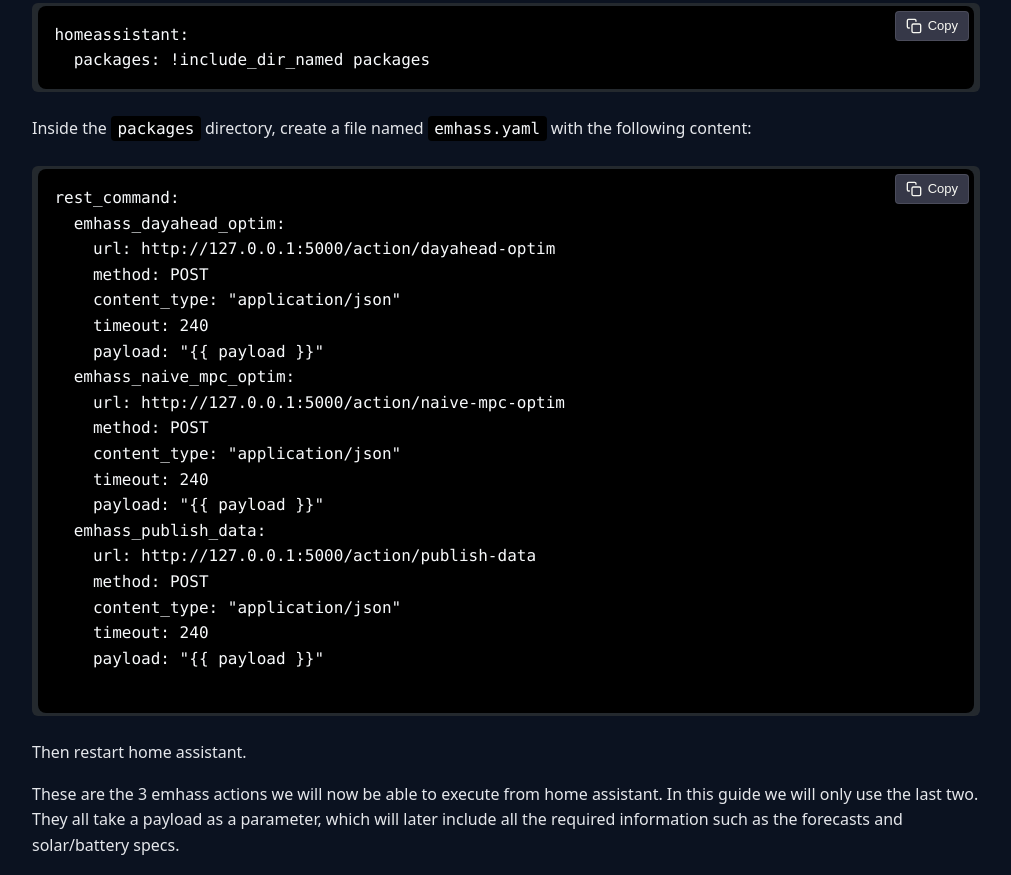
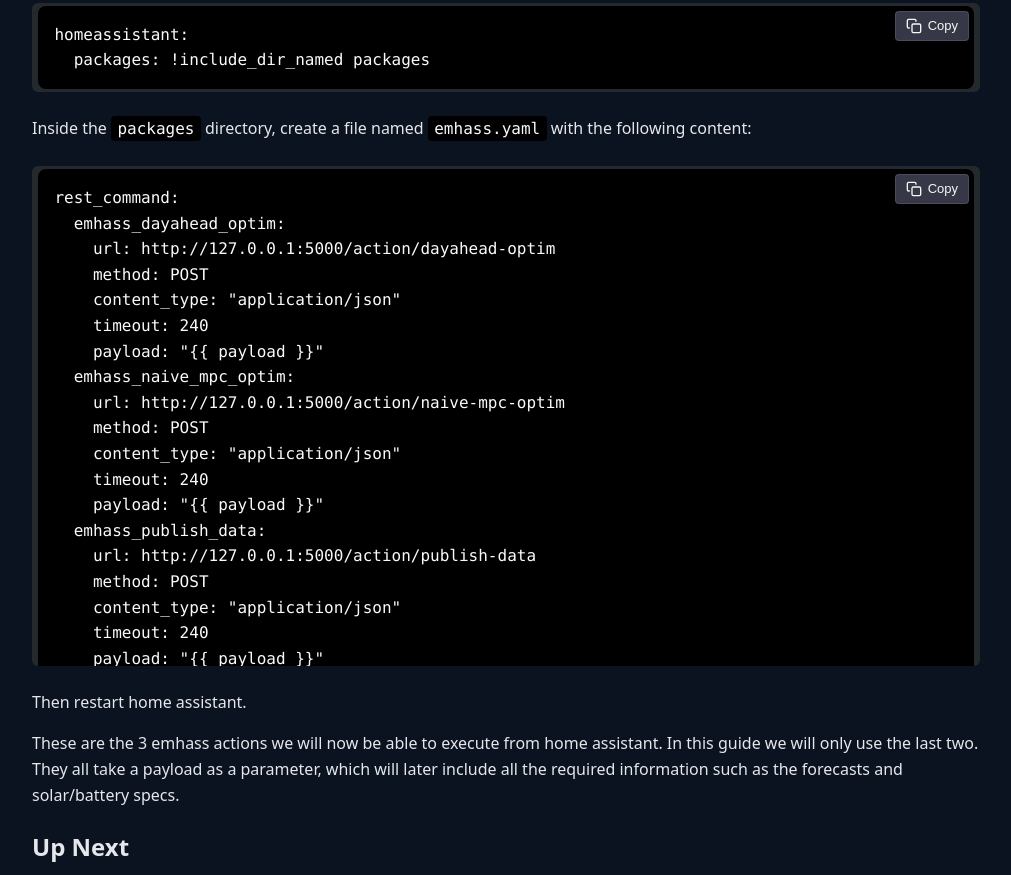
Before and after one commit to AnnableLab/annablelab.github.io, an Astro site: page /setup in a window 1280 px wide. Shown: the part 744-1619 px from the top of the page, without its empty margins (134-1145 px from the left). Built offline with nearby package versions, Linux system fonts and the light colour scheme; Astro itself is replaced by a stand-in of ours; code samples lack their colours.

Commit message:
Make code blocks scrollable

```diff
--- a/src/components/CodeBlock.astro
+++ b/src/components/CodeBlock.astro
@@ -25,6 +25,13 @@
   .code-block-wrapper {
     position: relative;
     margin: 1.5em 0;
+    max-height: 500px;
+    overflow: auto;
+  }
+
+  .code-block-wrapper :global(pre) {
+    margin: 0;
+    max-height: 500px;
   }
 
   .copy-button {
```
